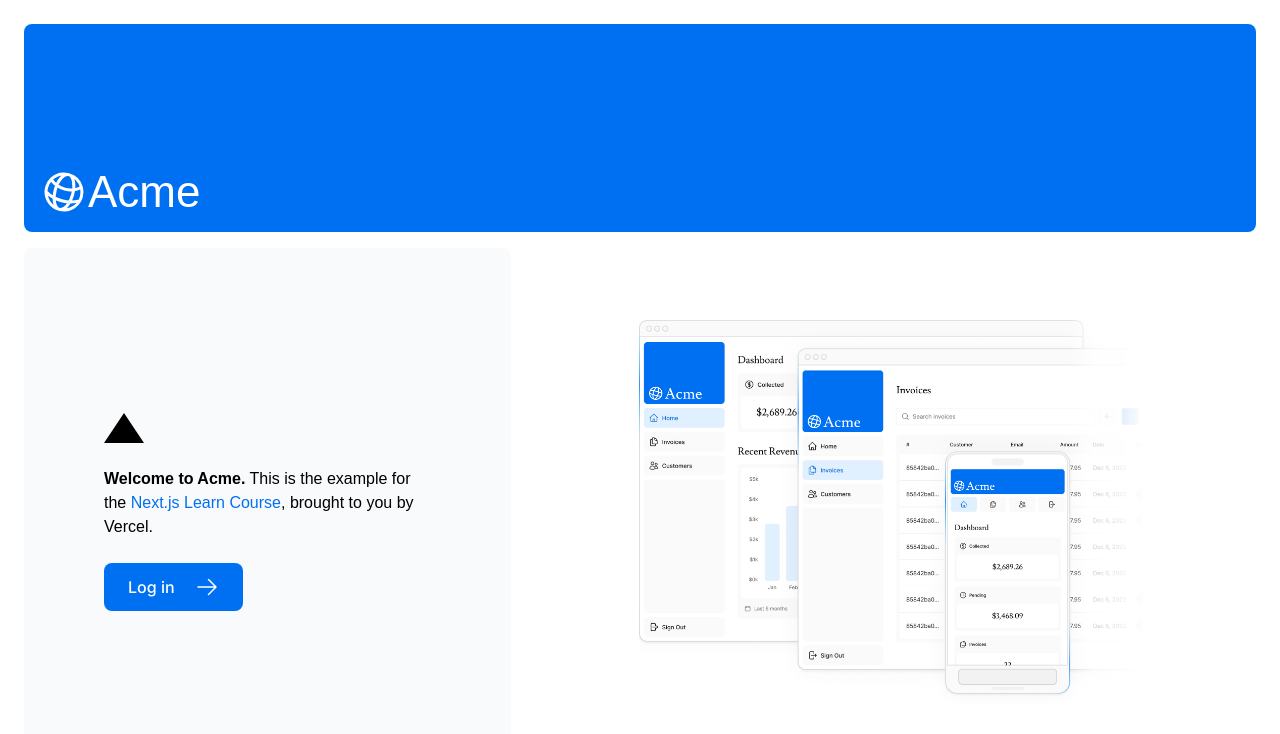
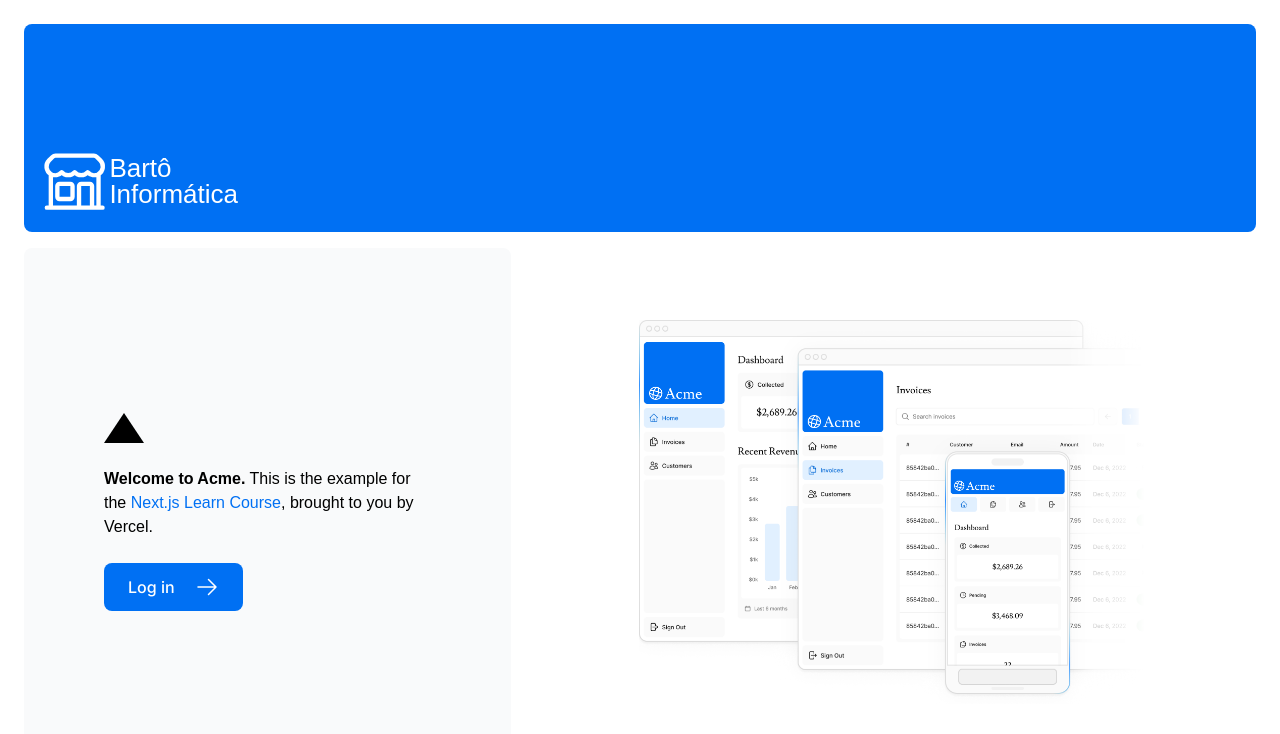
Before and after one commit to bartoalheiros/learning-reactjs, a Next.js app in the folder dashboard/nextjs-dashboard/: page / in a window 1280 px wide. Shown: the top 734 px of the page. Built offline with nearby package versions, Linux system fonts and the light colour scheme; a web font is replaced by a local one.

Commit message:
barto alheiros nome dashboard

```diff
--- a/dashboard/nextjs-dashboard/app/ui/acme-logo.tsx
+++ b/dashboard/nextjs-dashboard/app/ui/acme-logo.tsx
@@ -1,4 +1,4 @@
-import { GlobeAltIcon } from '@heroicons/react/24/outline';
+import { BuildingStorefrontIcon } from '@heroicons/react/24/outline';
 import { lusitana } from '@/app/ui/fonts';
 
 export default function AcmeLogo() {
@@ -6,8 +6,8 @@
     <div
       className={`${lusitana.className} flex flex-row items-center leading-none text-white`}
     >
-      <GlobeAltIcon className="h-12 w-12 rotate-[15deg]" />
-      <p className="text-[44px]">Acme</p>
+      <BuildingStorefrontIcon className="h-30 w-30" />
+      <p className="text-[26px]">Bartô Informática</p>
     </div>
   );
 }
```
